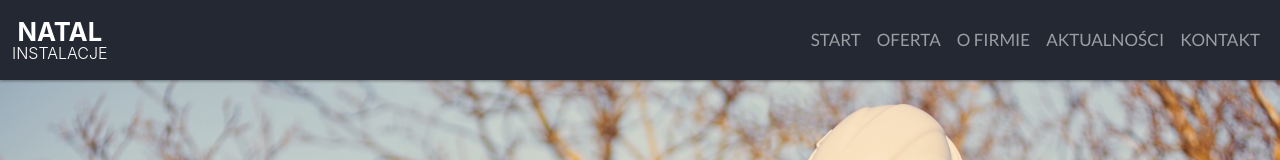
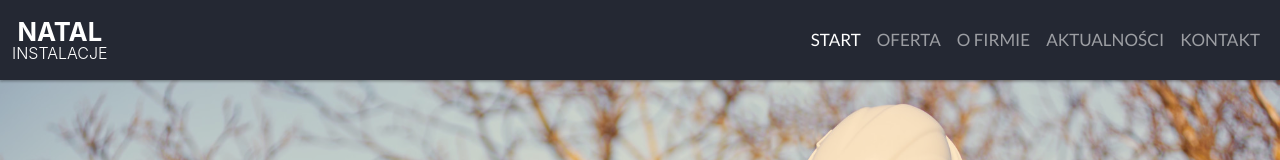
Before and after one commit to marckul/natal-website-nextjs, a Next.js app: page / in a window 1280 px wide. Shown: the top 160 px of the page. Built offline with nearby package versions, Linux system fonts and the light colour scheme.

Commit message:
Highlight active nav link via React scrollspy and pathname matching

```diff
--- a/components/Header.tsx
+++ b/components/Header.tsx
@@ -1,10 +1,71 @@
 'use client';
 
-import {useState} from 'react';
+import {useEffect, useState} from 'react';
 import Link from 'next/link';
+import {usePathname} from 'next/navigation';
+
+type NavItem = {
+  href: string;
+  label: string;
+  // Homepage hash sections are matched by scroll position…
+  section?: string;
+  // …route links are matched by pathname instead.
+  route?: string;
+};
+
+const navItems: NavItem[] = [
+  {href: '/#start', label: 'Start', section: 'start'},
+  {href: '/oferta', label: 'Oferta', route: '/oferta'},
+  {href: '/#o-firmie', label: 'O firmie', section: 'o-firmie'},
+  {href: '/aktualnosci', label: 'Aktualności', route: '/aktualnosci'},
+  {href: '/#kontakt', label: 'Kontakt', section: 'kontakt'},
+];
 
 export default function Header() {
   const [open, setOpen] = useState(false);
+  const [activeSection, setActiveSection] = useState('start');
+  const pathname = usePathname();
+
+  // Scrollspy for the homepage hash sections — Bootstrap's JS scrollspy is not
+  // loaded, so detect the section crossing the viewport centre via an
+  // IntersectionObserver and reflect it as the `.active` nav link.
+  useEffect(() => {
+    if (pathname !== '/') return;
+
+    const sectionIds = navItems
+      .map((item) => item.section)
+      .filter((id): id is string => Boolean(id));
+    const sections = sectionIds
+      .map((id) => document.getElementById(id))
+      .filter((el): el is HTMLElement => el !== null);
+
+    if (sections.length === 0) return;
+
+    // Track which sections currently occupy a thin band just below the fixed
+    // navbar, then pick the topmost one in document order as the active link.
+    const visible = new Set<string>();
+    const observer = new IntersectionObserver(
+      (entries) => {
+        for (const entry of entries) {
+          if (entry.isIntersecting) visible.add(entry.target.id);
+          else visible.delete(entry.target.id);
+        }
+        const current = sectionIds.find((id) => visible.has(id));
+        if (current) setActiveSection(current);
+      },
+      // Detection band: from just under the 5rem navbar down to ~30% height.
+      {rootMargin: '-80px 0px -70% 0px', threshold: 0}
+    );
+    sections.forEach((section) => observer.observe(section));
+    return () => observer.disconnect();
+  }, [pathname]);
+
+  const isActive = (item: NavItem) => {
+    if (item.route) {
+      return pathname === item.route || pathname.startsWith(`${item.route}/`);
+    }
+    return pathname === '/' && activeSection === item.section;
+  };
 
   return (
     <header>
@@ -36,31 +97,18 @@ export default function Header() {
             id="navbarMain"
           >
             <ul className="navbar-nav ms-auto">
-              <li className="nav-item">
-                <Link className="nav-link" href="/#start">
-                  Start
-                </Link>
-              </li>
-              <li className="nav-item">
-                <Link className="nav-link" href="/oferta">
-                  Oferta
-                </Link>
-              </li>
-              <li className="nav-item">
-                <Link className="nav-link" href="/#o-firmie">
-                  O firmie
-                </Link>
-              </li>
-              <li className="nav-item">
-                <Link className="nav-link" href="/aktualnosci">
-                  Aktualności
-                </Link>
-              </li>
-              <li className="nav-item">
-                <Link className="nav-link" href="/#kontakt">
-                  Kontakt
-                </Link>
-              </li>
+              {navItems.map((item) => (
+                <li className="nav-item" key={item.href}>
+                  <Link
+                    className={`nav-link${isActive(item) ? ' active' : ''}`}
+                    href={item.href}
+                    aria-current={isActive(item) ? 'page' : undefined}
+                    onClick={() => setOpen(false)}
+                  >
+                    {item.label}
+                  </Link>
+                </li>
+              ))}
             </ul>
           </div>
         </div>
```
